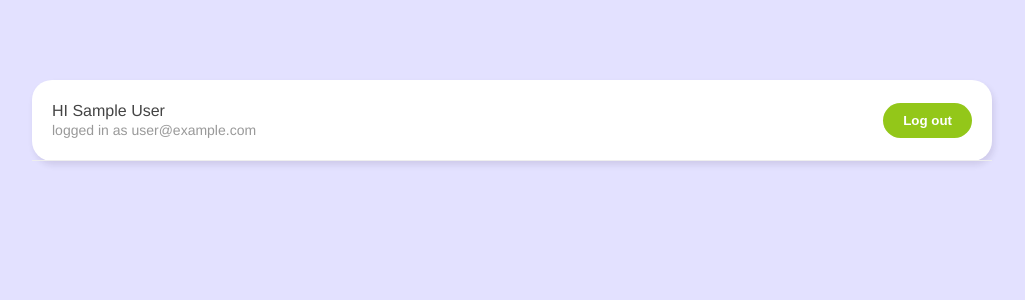
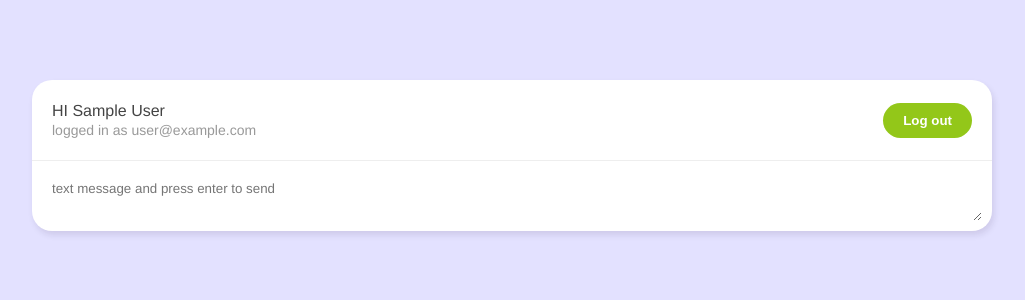
Before and after one commit to Soe-Myint-Htel/live-chat-app, a Vue app: page /chatroom in a window 1280 px wide. Shown: the top 300 px of the page, without its empty margins (128-1153 px from the left). Built offline with nearby package versions, Linux system fonts and the light colour scheme; no server answers; sample sign-in values are in the browser's storage.

Commit message:
create our new chat

```diff
--- /dev/null
+++ b/src/components/NewChatForm.vue
@@ -0,0 +1,45 @@
+<template>
+    <form>
+        <textarea placeholder="text message and press enter to send" v-model="message" @keypress.enter="handleSubmit"></textarea>
+    </form>
+</template>
+
+<script>
+import { ref } from '@vue/reactivity';
+import getUser from '../composables/getUser';
+import { timeStamp } from '../firebase/config';
+
+export default {
+    setup(){
+        let message = ref("");
+        let {user} = getUser();
+        let handleSubmit = ()=>{
+           let chat = {
+               message: message.value,
+               name: user.value.displayName,
+               created_at: timeStamp()
+           }
+           console.log(chat);
+            message.value = "";
+        }
+        return {message, handleSubmit}
+    }
+}
+</script>
+
+<style>
+form {
+    margin: 10px;
+}
+textarea {
+    width: 100%;
+    max-width: 100%;
+    margin-bottom: 6px;
+    padding: 10px;
+    box-sizing: border-box;
+    border: 0;
+    border-radius: 20px;
+    font-family: inherit;
+    outline: none;
+}
+</style>
--- a/src/firebase/config.js
+++ b/src/firebase/config.js
@@ -12,5 +12,5 @@
 firebase.initializeApp(firebaseConfig);
 let db = firebase.firestore();
 let auth = firebase.auth();
-let timeStamp = firebase.firestore.FieldValue.severTimeStamp;
+let timeStamp = firebase.firestore.FieldValue.serverTimestamp;
 export {db, auth, timeStamp}
--- a/src/views/Chatroom.vue
+++ b/src/views/Chatroom.vue
@@ -1,6 +1,7 @@
 <template>
   <div class="container">
     <navbar />
+    <new-chat-form/>
   </div>
 </template>
 
@@ -9,8 +10,9 @@
 import Navbar from '../components/Navbar.vue'
 import getUser from "../composables/getUser"
 import {useRouter} from "vue-router"
+import NewChatForm from '../components/NewChatForm.vue'
 export default {
-  components: { Navbar },
+  components: { Navbar, NewChatForm },
   setup(){
     let {user} = getUser();
     let router = useRouter();
```
